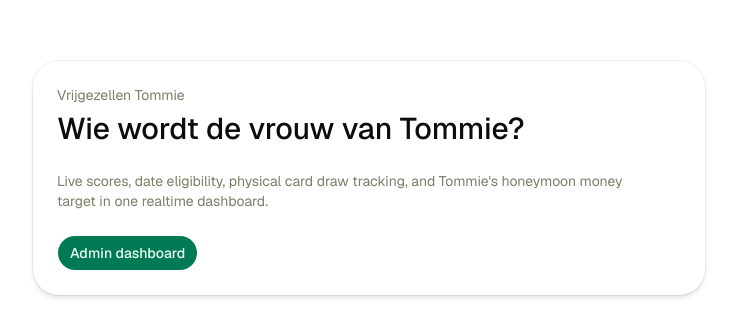
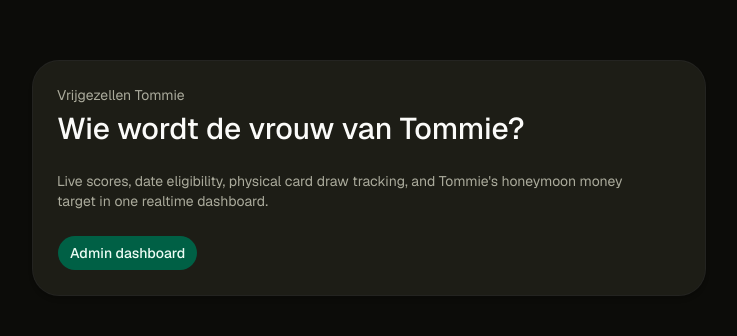
Before and after one commit to gewoonseba/wie-wordt-de-vrouw-van-tommie, a Next.js app: page / in a window 1280 px wide. Shown: the part 222-558 px from the top of the page, without its empty margins (271-1008 px from the left). Built offline with nearby package versions, Linux system fonts and the light colour scheme; no server answers.

Commit message:
Make app dark mode only

```diff
--- a/src/app/globals.css
+++ b/src/app/globals.css
@@ -5,39 +5,39 @@
 @custom-variant dark (&:is(.dark *));
 
 :root {
-  color-scheme: light;
-  --background: oklch(1 0 0);
-  --foreground: oklch(0.153 0.006 107.1);
-  --card: oklch(1 0 0);
-  --card-foreground: oklch(0.153 0.006 107.1);
-  --popover: oklch(1 0 0);
-  --popover-foreground: oklch(0.153 0.006 107.1);
-  --primary: oklch(0.508 0.118 165.612);
+  color-scheme: dark;
+  --background: oklch(0.153 0.006 107.1);
+  --foreground: oklch(0.988 0.003 106.5);
+  --card: oklch(0.228 0.013 107.4);
+  --card-foreground: oklch(0.988 0.003 106.5);
+  --popover: oklch(0.228 0.013 107.4);
+  --popover-foreground: oklch(0.988 0.003 106.5);
+  --primary: oklch(0.432 0.095 166.913);
   --primary-foreground: oklch(0.979 0.021 166.113);
-  --secondary: oklch(0.967 0.001 286.375);
-  --secondary-foreground: oklch(0.21 0.006 285.885);
-  --muted: oklch(0.966 0.005 106.5);
-  --muted-foreground: oklch(0.58 0.031 107.3);
-  --accent: oklch(0.966 0.005 106.5);
-  --accent-foreground: oklch(0.228 0.013 107.4);
-  --destructive: oklch(0.577 0.245 27.325);
-  --border: oklch(0.93 0.007 106.5);
-  --input: oklch(0.93 0.007 106.5);
-  --ring: oklch(0.737 0.021 106.9);
+  --secondary: oklch(0.274 0.006 286.033);
+  --secondary-foreground: oklch(0.985 0 0);
+  --muted: oklch(0.286 0.016 107.4);
+  --muted-foreground: oklch(0.737 0.021 106.9);
+  --accent: oklch(0.286 0.016 107.4);
+  --accent-foreground: oklch(0.988 0.003 106.5);
+  --destructive: oklch(0.704 0.191 22.216);
+  --border: oklch(1 0 0 / 10%);
+  --input: oklch(1 0 0 / 15%);
+  --ring: oklch(0.58 0.031 107.3);
   --chart-1: oklch(0.88 0.011 106.6);
   --chart-2: oklch(0.58 0.031 107.3);
   --chart-3: oklch(0.466 0.025 107.3);
   --chart-4: oklch(0.394 0.023 107.4);
   --chart-5: oklch(0.286 0.016 107.4);
   --radius: 0.625rem;
-  --sidebar: oklch(0.988 0.003 106.5);
-  --sidebar-foreground: oklch(0.153 0.006 107.1);
-  --sidebar-primary: oklch(0.596 0.145 163.225);
-  --sidebar-primary-foreground: oklch(0.979 0.021 166.113);
-  --sidebar-accent: oklch(0.966 0.005 106.5);
-  --sidebar-accent-foreground: oklch(0.228 0.013 107.4);
-  --sidebar-border: oklch(0.93 0.007 106.5);
-  --sidebar-ring: oklch(0.737 0.021 106.9);
+  --sidebar: oklch(0.228 0.013 107.4);
+  --sidebar-foreground: oklch(0.988 0.003 106.5);
+  --sidebar-primary: oklch(0.696 0.17 162.48);
+  --sidebar-primary-foreground: oklch(0.262 0.051 172.552);
+  --sidebar-accent: oklch(0.286 0.016 107.4);
+  --sidebar-accent-foreground: oklch(0.988 0.003 106.5);
+  --sidebar-border: oklch(1 0 0 / 10%);
+  --sidebar-ring: oklch(0.58 0.031 107.3);
 }
 
 @theme inline {
@@ -83,40 +83,6 @@
   --radius-4xl: calc(var(--radius) * 2.6);
 }
 
-.dark {
-  --background: oklch(0.153 0.006 107.1);
-  --foreground: oklch(0.988 0.003 106.5);
-  --card: oklch(0.228 0.013 107.4);
-  --card-foreground: oklch(0.988 0.003 106.5);
-  --popover: oklch(0.228 0.013 107.4);
-  --popover-foreground: oklch(0.988 0.003 106.5);
-  --primary: oklch(0.432 0.095 166.913);
-  --primary-foreground: oklch(0.979 0.021 166.113);
-  --secondary: oklch(0.274 0.006 286.033);
-  --secondary-foreground: oklch(0.985 0 0);
-  --muted: oklch(0.286 0.016 107.4);
-  --muted-foreground: oklch(0.737 0.021 106.9);
-  --accent: oklch(0.286 0.016 107.4);
-  --accent-foreground: oklch(0.988 0.003 106.5);
-  --destructive: oklch(0.704 0.191 22.216);
-  --border: oklch(1 0 0 / 10%);
-  --input: oklch(1 0 0 / 15%);
-  --ring: oklch(0.58 0.031 107.3);
-  --chart-1: oklch(0.88 0.011 106.6);
-  --chart-2: oklch(0.58 0.031 107.3);
-  --chart-3: oklch(0.466 0.025 107.3);
-  --chart-4: oklch(0.394 0.023 107.4);
-  --chart-5: oklch(0.286 0.016 107.4);
-  --sidebar: oklch(0.228 0.013 107.4);
-  --sidebar-foreground: oklch(0.988 0.003 106.5);
-  --sidebar-primary: oklch(0.696 0.17 162.48);
-  --sidebar-primary-foreground: oklch(0.262 0.051 172.552);
-  --sidebar-accent: oklch(0.286 0.016 107.4);
-  --sidebar-accent-foreground: oklch(0.988 0.003 106.5);
-  --sidebar-border: oklch(1 0 0 / 10%);
-  --sidebar-ring: oklch(0.58 0.031 107.3);
-}
-
 @layer base {
   * {
     @apply border-border outline-ring/50;
--- a/src/app/layout.tsx
+++ b/src/app/layout.tsx
@@ -13,7 +13,7 @@ export const metadata: Metadata = {
 
 export default function RootLayout({ children }: { children: React.ReactNode }) {
   return (
-    <html lang="en" className={cn("font-sans", geist.variable)}>
+    <html lang="en" className={cn("dark font-sans", geist.variable)}>
       <body>
         <Providers>{children}</Providers>
       </body>
```
